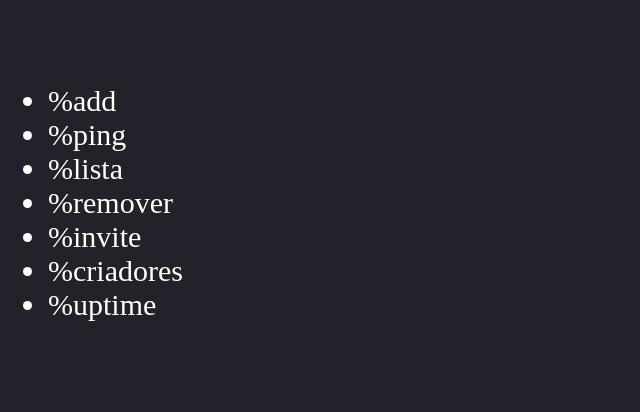
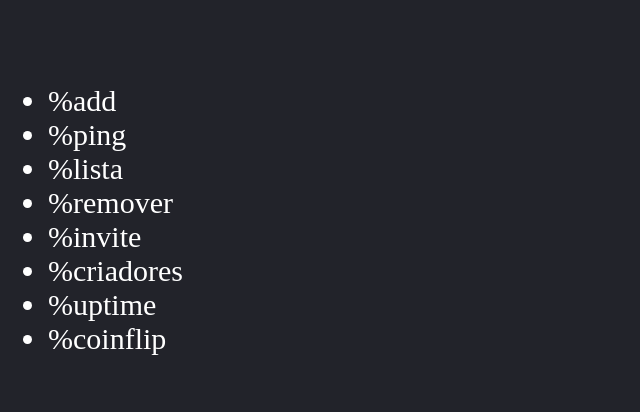
Before and after one commit to drollgames/-, a plain HTML site: page index.html in a window 1280 px wide. Shown: the part 97-509 px from the top of the page, without its empty margins (0-640 px from the left). Drawn offline with Linux system fonts and the light colour scheme.

Commit message:
Update index.html

```diff
--- a/index.html
+++ b/index.html
@@ -30,6 +30,7 @@
         <li>%invite</li>
         <li>%criadores</li>
         <li>%uptime</li>
+        <li>%coinflip</li>
         </ul>
         </p>
         <p><br></p>
```
